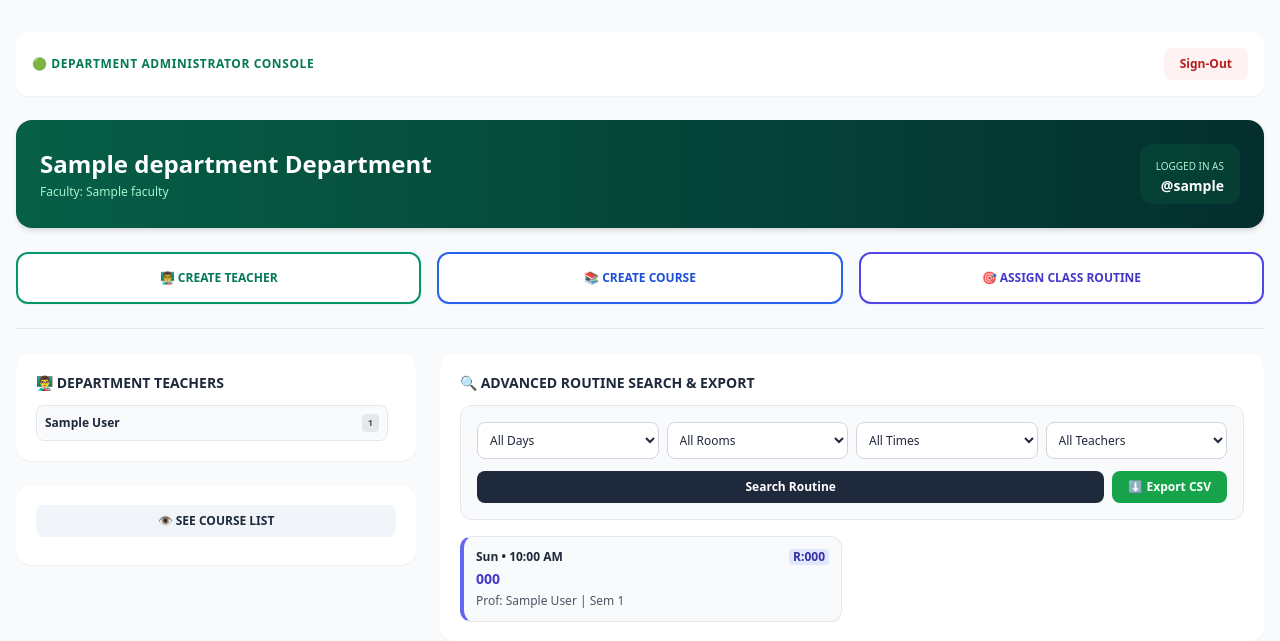
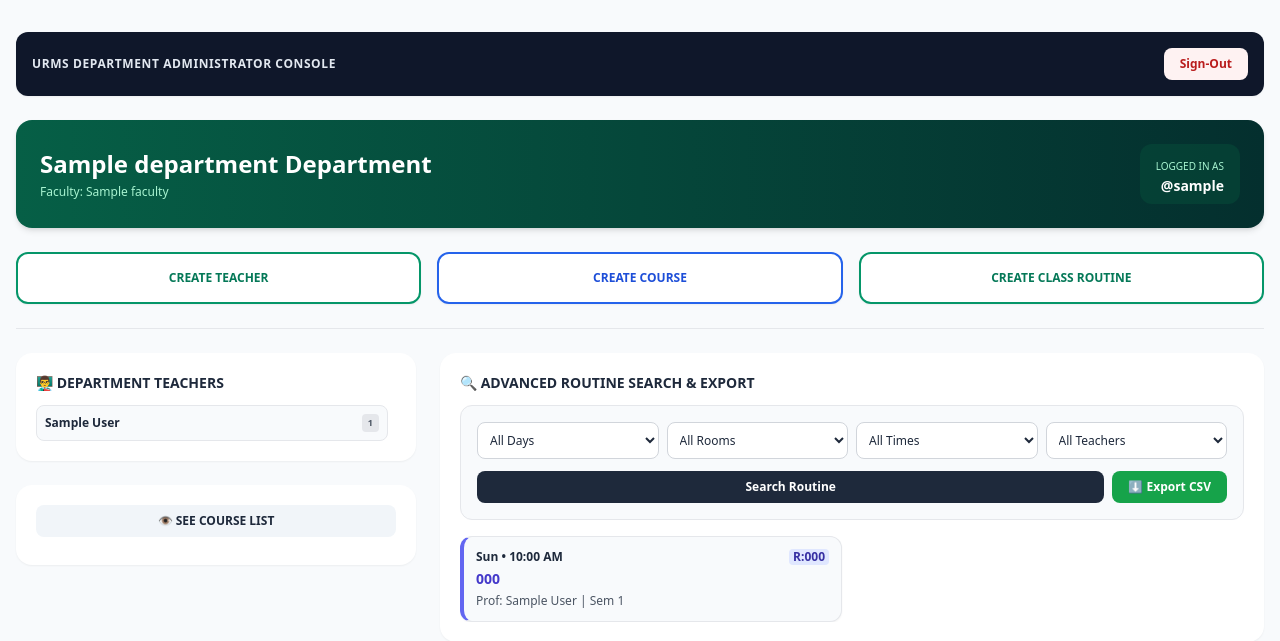
Before and after one commit to GitGuru420/urms_workspace, a Django app: page /department-dashboard/ in a window 1280 px wide. Shown: the top 641 px of the page. Run offline with Django 5.2, Linux system fonts and the light colour scheme; a user stored in the database is signed in; tables that the repository leaves empty hold one stand-in row (values such as "Sample post"); some libraries are stand-ins or nearby versions.

Commit message:
Update Department Admin Dashboard UI

```diff
--- a/routines/templates/routines/dept_admin.html
+++ b/routines/templates/routines/dept_admin.html
@@ -3,8 +3,10 @@
 {% block content %}
 <div class="space-y-6 text-slate-800">
 
-    <div class="flex justify-between items-center bg-white p-4 rounded-xl shadow-sm">
-        <span class="text-xs font-bold text-emerald-700 tracking-wider">🟢 DEPARTMENT ADMINISTRATOR CONSOLE</span>
+    <div class="flex justify-between items-center bg-slate-900 p-4 rounded-xl shadow-sm">
+        <a href="{% url 'dept_admin_dashboard' %}" class="text-xs font-bold text-slate-200 tracking-wider hover:text-red-700 transition-colors cursor-pointer">
+        URMS DEPARTMENT ADMINISTRATOR CONSOLE
+        </a>
         <a href="{% url 'logout' %}" class="bg-red-50 hover:bg-red-100 text-red-700 font-bold px-4 py-2 rounded-lg text-xs">Sign-Out</a>
     </div>
 
@@ -31,9 +33,9 @@
 
 
     <div class="grid grid-cols-1 md:grid-cols-3 gap-4">
-        <button onclick="toggleSection('teacher-form')" class="bg-white border-2 border-emerald-600 text-emerald-700 hover:bg-emerald-50 py-4 rounded-xl font-black uppercase text-xs shadow-sm transition-all">👨‍🏫 Create Teacher</button>
-        <button onclick="toggleSection('course-form')" class="bg-white border-2 border-blue-600 text-blue-700 hover:bg-blue-50 py-4 rounded-xl font-black uppercase text-xs shadow-sm transition-all">📚 Create Course</button>
-        <button onclick="toggleSection('routine-form')" class="bg-white border-2 border-indigo-600 text-indigo-700 hover:bg-indigo-50 py-4 rounded-xl font-black uppercase text-xs shadow-sm transition-all">🎯 Assign Class Routine</button>
+        <button onclick="toggleSection('teacher-form')" class="bg-white border-2 border-emerald-600 text-emerald-700 hover:bg-emerald-50 py-4 rounded-xl font-black uppercase text-xs shadow-sm transition-all">Create Teacher</button>
+        <button onclick="toggleSection('course-form')" class="bg-white border-2 border-blue-600 text-blue-700 hover:bg-blue-50 py-4 rounded-xl font-black uppercase text-xs shadow-sm transition-all">Create Course</button>
+        <button onclick="toggleSection('routine-form')" class="bg-white border-2 border-emerald-600 text-emerald-700 hover:bg-emerald-50 py-4 rounded-xl font-black uppercase text-xs shadow-sm transition-all">Create Class Routine</button>
     </div>
 
     <div class="space-y-4">
```
